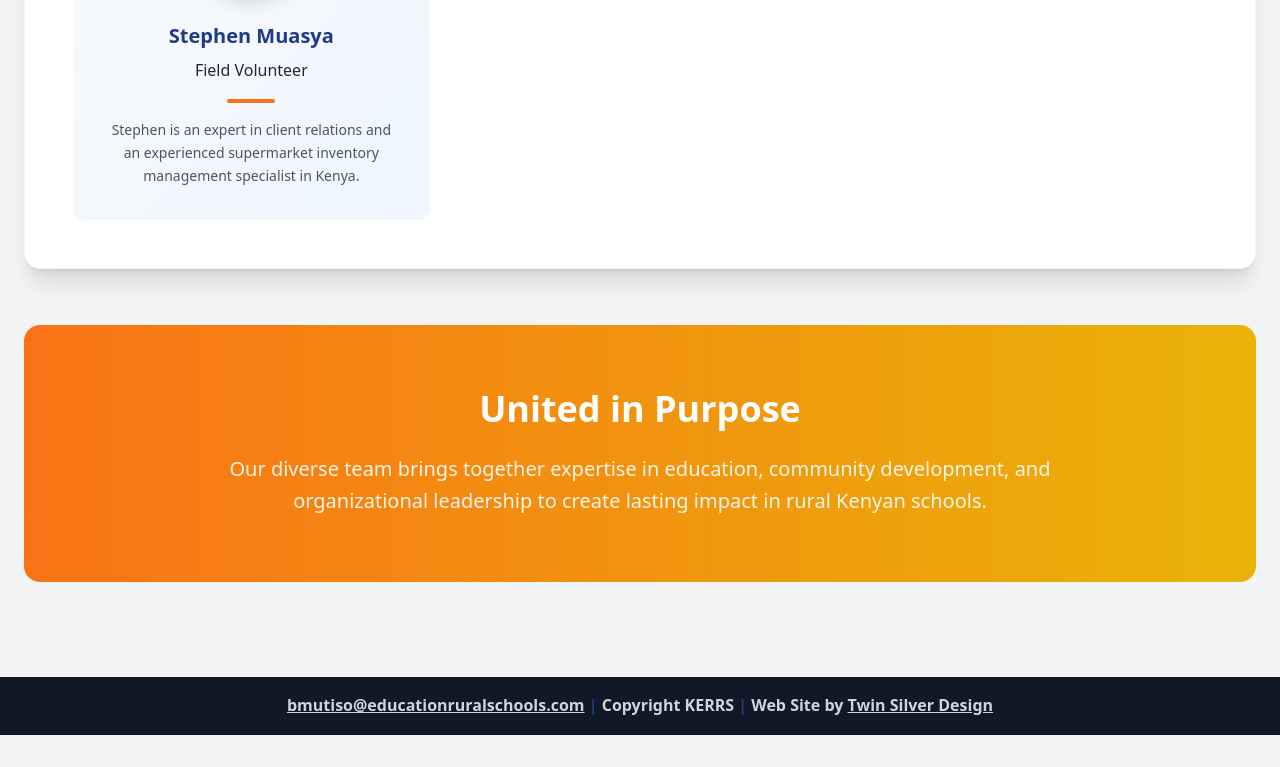
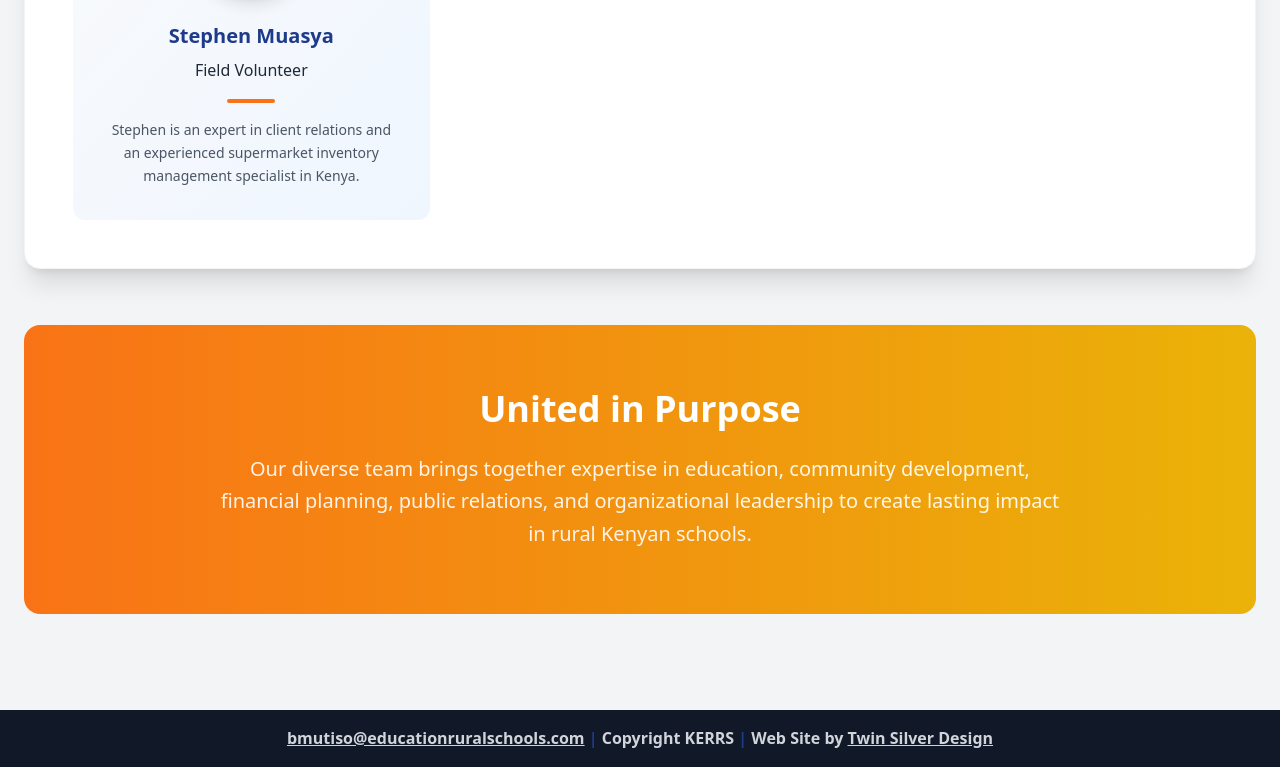
Before and after one commit to wzsamuels/educationruralschools, a Next.js app: page /team in a window 1280 px wide. Shown: the part 1772-2539 px from the top of the page. Before the commit the page ends 2507 px from the top, so only its background shows below. Built offline with nearby package versions, Linux system fonts and the light colour scheme.

Commit message:
Update purpose

```diff
--- a/app/team/page.tsx
+++ b/app/team/page.tsx
@@ -96,7 +96,7 @@ export default function TeamPage () {
         <div className="max-w-4xl mx-auto px-6">
           <h2 className="text-4xl font-bold mb-6">United in Purpose</h2>
           <p className="text-xl leading-relaxed opacity-90">
-            Our diverse team brings together expertise in education, community development, and organizational leadership to create lasting impact in rural Kenyan schools.
+            Our diverse team brings together expertise in education, community development, financial planning, public relations, and organizational leadership to create lasting impact in rural Kenyan schools.
           </p>
         </div>
       </section>
```
